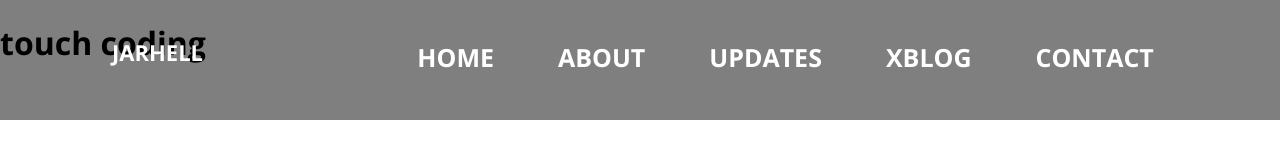
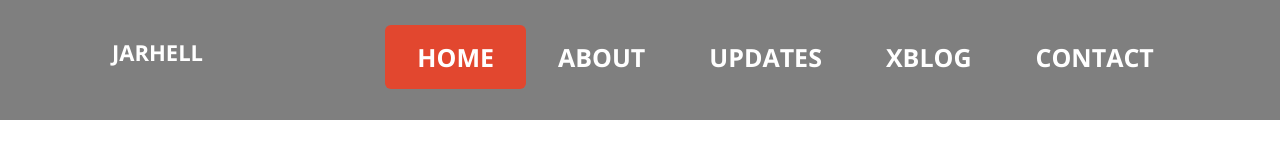
Before and after one commit to jarhell/nav_bar, a plain HTML site: page index.html in a window 1280 px wide. Drawn offline with nearby package versions, Linux system fonts and the light colour scheme.

Commit message:
add a section element to house the img.

```diff
--- a/css/styles.css
+++ b/css/styles.css
@@ -46,3 +46,15 @@ nav ul li a:hover {
   background: rgba(0, 0, 0, 0.61);
   border-radius: 6px;
 }
+nav ul li a.active {
+  background: #e2472f;
+  color: #ff;
+  border-radius: 6px;
+}
+section {
+  width: 100%;
+  height: 100vh;
+  background-color: url(img/mk.jpg;
+  background-size: cover;
+  background-position: center;
+}
--- a/index.html
+++ b/index.html
@@ -6,9 +6,6 @@
     <link rel="stylesheet" href="./css/styles.css">
     <link href="https://fonts.googleapis.com/css2?family=Open+Sans:wght@300;700&display=swap" rel="stylesheet">
     <!--font-family: 'Open Sans', sans-serif;-->
-    <header>
-      <h1>touch <span>coding</span></h1>
-    </header>
   </head>
   <body>
     <div class="wrap">
@@ -22,6 +19,7 @@
           <li> <a href="#">contact</a> </li>
         </ul>
       </nav>
+      <section></section>
     </div>
   </body>
 </html>
```
